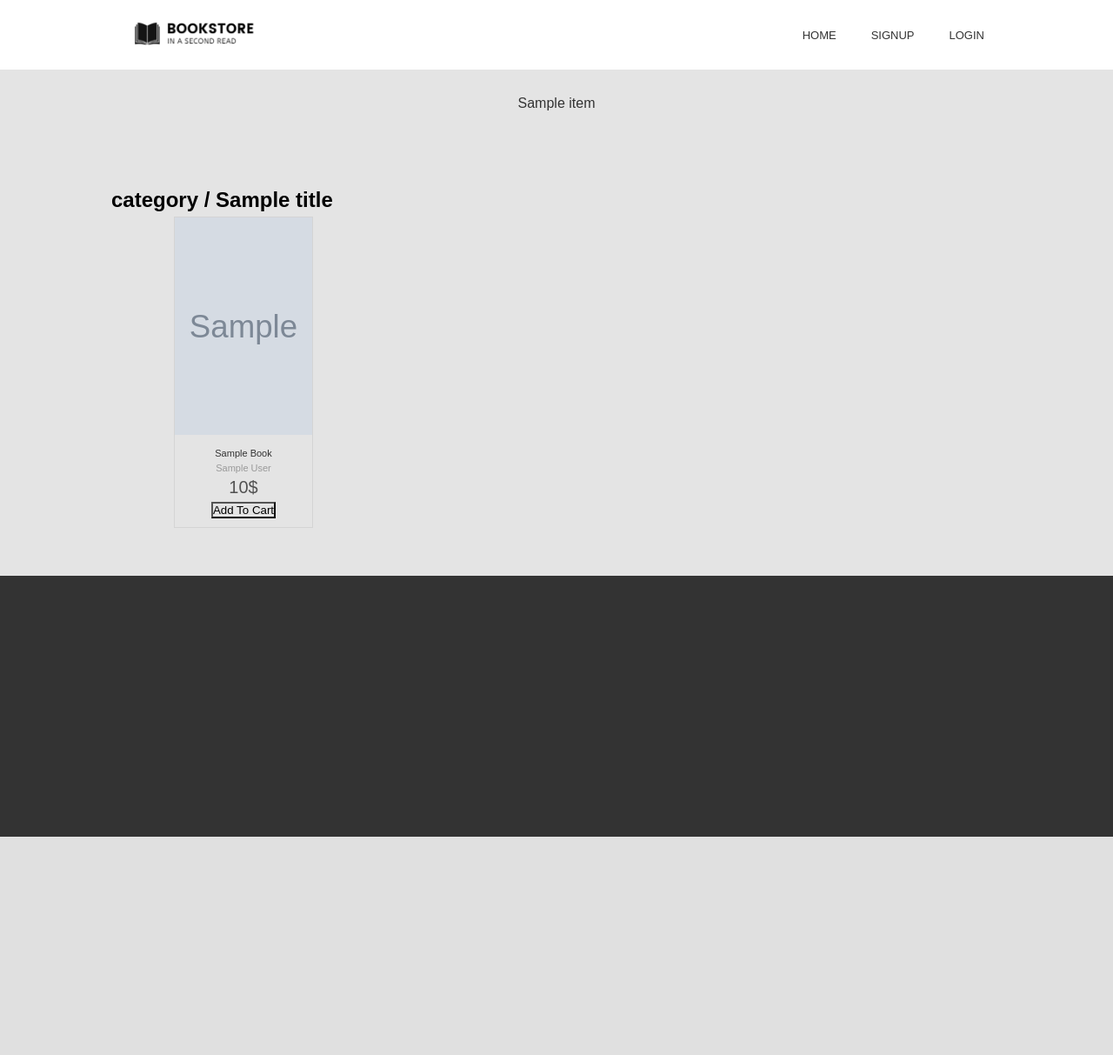
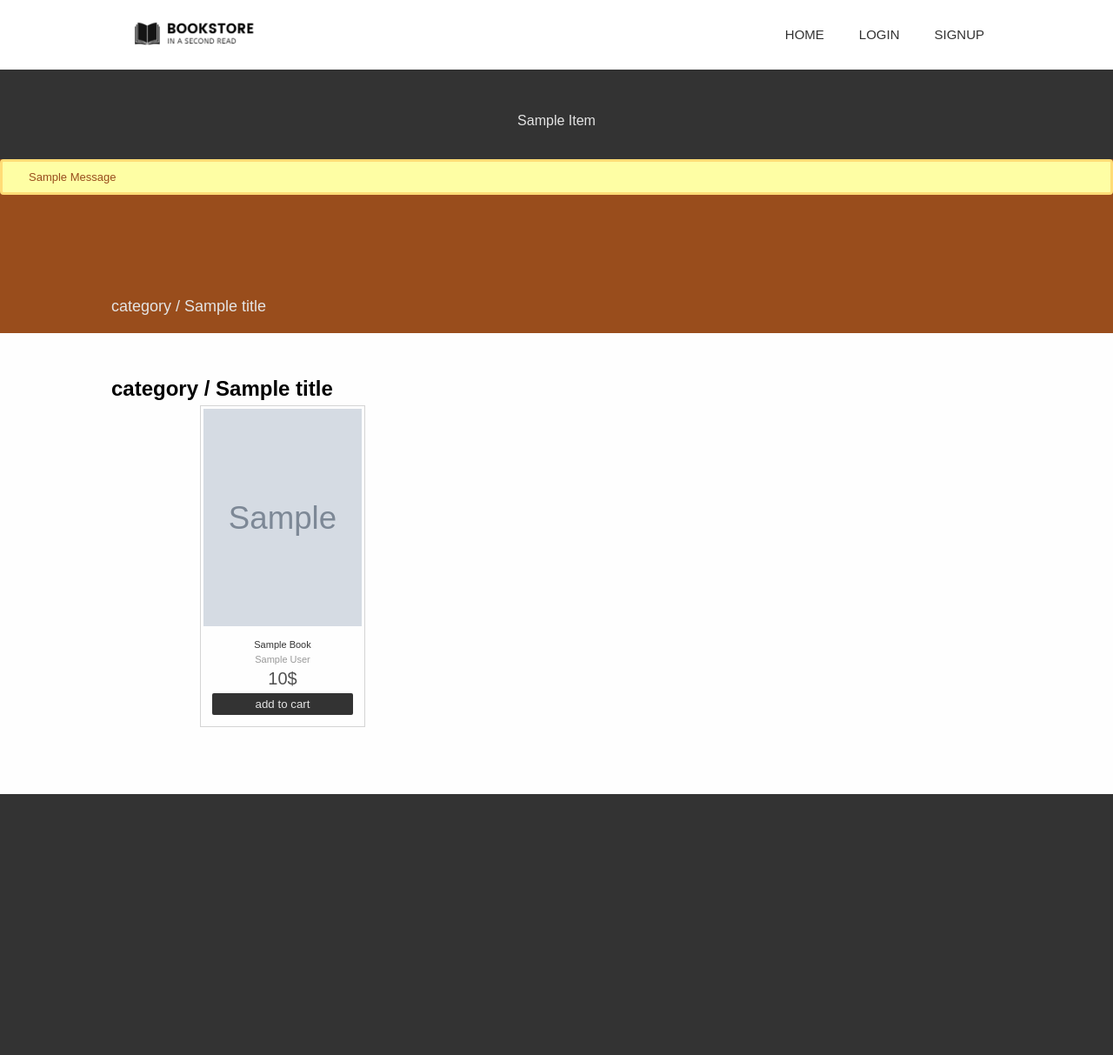
Before and after one commit to leviayelin/online_bookstore, a Django app: template bookstore/templates/store/categories.html in a window 1280 px wide. Shown: the whole page at 87% size. Before the commit the page ends 962 px from the top, so only its background shows below. Run offline with Django 5.2, Linux system fonts and the light colour scheme; the template is opened without the code that fills it: most values are stand-ins (such as "Sample title", 1, 10 or a date in 2020); grey boxes marked "Sample" are stand-in pictures; one stand-in notice (Sample message) is shown.

Commit message:
added style

```diff
--- a/bookstore/static/css/layout.css
+++ b/bookstore/static/css/layout.css
@@ -14,7 +14,6 @@
     padding:0;
     box-sizing:border-box;
     font-family:poppins, arial, sans-serif;
-    background:var(--light-color);
 }
 
 body{
@@ -54,12 +53,13 @@
     float:left;
     background:#fff;
     display:flex;
-    align-items:center;
+    align-items:bottom;
 }
 
 #navbar > ul{
     list-style:none;
-    display:inline-block;
+    display:flex;
+    align-items: end;;
     background:#fff;
 }
 
@@ -69,16 +69,13 @@
     float:right;
 }
 
-#navbar > ul > #user-cart{
-    padding:0;
-}
-
 #navbar > ul > li > a{
     text-decoration:none;
     color:var(--dark-color);
     background:#fff;
     text-transform:uppercase;
-    font-size:13px;
+    font-size:15px;
+    font-weight:500;
     border-radius:4px;
 }
 
@@ -159,9 +163,13 @@
 
 /* CATEGORIES NEVBAR */
 #categories{
-    margin-bottom:50px;
-    padding:30px 0 30px 0;
+    background:#333;
     position:relative;
+}
+
+#menu-categories {
+    padding:50px 0 15px 0;
+    background: inherit;
 }
 
 #menu-categories > ul{
@@ -176,24 +184,8 @@
 
 #menu-categories > ul > li > a{
     text-decoration:none;
-    color:#333;
-	background:var(--light-color);
-}
-
-#sub-category{
-	cursor:pointer;
-}
-
-#categories-menu{
-	display:none;
-	width:80%;
-	margin:auto 0;
-	padding:20px 20px 20px 0;
-	border:1px solid #333;
-	border-top:none;
-	border-radius:0 0 6px 6px;
-	position:absolute;
-	background:#eee;
+    color:var(--light-color);
+    text-transform:capitalize;
 }
 
 #categories-menu > a{
@@ -205,7 +197,7 @@
 }
 
 #sub-category{
-    margin-bottom:8px;
+    margin-bottom:20px;
 }
 
 #sub-category > a{
@@ -213,24 +205,36 @@
 }
 
 #sub-category > a:hover{
-    border-bottom:1px solid #333;
+    border-bottom:2px solid var(--light-color);
 }
 
-#sub-category:hover #categories-menu{
-	display:block;
+.showcase-header{
+    height:200px;
+	width:100%;
+    padding:20px 0;
+    display:flex;
+    align-items: end;
+	margin-bottom:50px;
+    background:#994D1C;
+}
+
+.showcase-header > .container > h2{
+    color:var(--light-color);
+    font-size:18px;
+    font-weight:400;
 }
 
 /* MESSAGES */
 .messages{
+    padding:10px 0 10px 30px;
     width:100%;
-    background:skyblue;
+    font-size:13px;
+    text-transform:capitalize;
+    color:#994D1C;
+    background:#FEFEA4;
     position:absolute;
-}
-
-.messages > p{
-    width:100%;
-    background:skyblue;
-    color:var(--dark-color);
+    border:3px solid #FFDC76;
+    border-radius:4px;
 }
 
 /* FOOTER */
--- a/bookstore/static/css/store/store.css
+++ b/bookstore/static/css/store/store.css
@@ -1,15 +1,23 @@
+.showcase-image{
+	height:200px;
+	width:100%;
+	margin-bottom:50px;
+	background-image:url("../../images/book-background-1.jpg");
+}
+
 /* book-card-list */
 .cards-container{
 	display:grid;
-	grid-template-columns:repeat(auto-fill,minmax(170px,170px));
+	grid-template-columns:repeat(auto-fill,minmax(200px,170px));
 	justify-content: center;
 	column-gap:10px;
-	row-gap:30px;
+	row-gap:10px;
 }
 
 .book-card{
 	max-width:200px;
 	margin:5px;
+	padding:3px;
 	border:1px solid var(--gary-color);
 	transition:box-shadow .3s linear;
 	text-align:center;
--- a/bookstore/static/css/utilities.css
+++ b/bookstore/static/css/utilities.css
@@ -2,6 +2,10 @@
 .container{
     width:80%;
     margin:0 auto;
+}
+
+.default-container{
+    min-height:430px;
 }
 
 .default-container > h1{
@@ -15,6 +19,16 @@
     border-radius:8px;
 }
 
+.btn{
+    width:100%;
+    padding:5px 0;
+    background:#333;
+    text-transform:lowercase;
+    color:var(--light-color);
+    border:none;
+    border-radius:2px;
+}
+
 /* ALIGNING ELEMENTS */
 .flex{
     height:100%;
--- a/bookstore/store/views.py
+++ b/bookstore/store/views.py
@@ -4,7 +4,6 @@
 from django.contrib.auth.decorators import login_required
 from django.http import JsonResponse
 from django.views.decorators.csrf import csrf_exempt
-from .forms import ReviewForm
 from django.urls import reverse
 import json
 
@@ -38,11 +37,13 @@
 def details_views(request,slug, id):
     bookDetails = BooksList.objects.get(slug=slug, id=id)
     book_reviews = Reviews.objects.filter(book=bookDetails).order_by('-date')
+    category = Category.objects.all()
 
     return render(request, 'store/book_details.html', {
 
         'book_details':bookDetails,
-        'book_reviews':book_reviews
+        'book_reviews':book_reviews,
+        'categories':category
 
         })
 
--- a/bookstore/templates/layout.html
+++ b/bookstore/templates/layout.html
@@ -21,7 +21,15 @@
                 </div>
                 <nav id="navbar">
                     <ul>
+                        <li><a href="{% url 'store:home' %}">home</a></li>
                         {% if user.is_authenticated %}
+
+                        <li id="user-cart">
+                            <a href="{% url 'users:user' %}">
+                            <img id="cart-icon" src="{%static 'icons/cart.png' %}">
+                            <span class="cart-items-added" id="quantity">{{ total_quantity|default:0 }}</span>
+                            </a>
+                        </li>
 
                         <li>
                             <form id="logout-form" action="{% url 'accounts:logout' %}" method="post">
@@ -29,26 +37,19 @@
                                 <button class="logout-btn" type="submit">logout</button>
                             </form>
                         </li>
-                        <li id="user-cart">
-                            <a href="{% url 'users:user' %}">
-                            <img id="cart-icon" src="{%static 'icons/cart.png' %}">
-                            <span class="cart-items-added" id="quantity">{{ total_quantity|default:0 }}</span>
-                            </a>
-                        </li>
                         {% else %}
 
                         <li><a href="{% url 'accounts:login' %}">login</a></li>
                         <li><a href="{% url 'accounts:signup'%}">signup</a></li>
 
                         {% endif %}
-                        <li><a href="{% url 'store:home' %}">home</a></li>
                     </ul>
                 </nav>
             </div>
 
         </header>
 
-        <main class="container">
+        <main>
     {% block content %}
 
 
--- a/bookstore/templates/navbar.html
+++ b/bookstore/templates/navbar.html
@@ -1,7 +1,7 @@
  <!-- category nevbar -->
 
 <section id="categories">
-    <nav id="menu-categories">
+    <nav id="menu-categories" class="container">
         <ul>
             {% for item in categories%}
             <li id="sub-category">
@@ -10,8 +10,10 @@
             {% endfor %}
         </ul>
     </nav>
+    {% if messages %}
+    {% for message in messages %}
+    <p class="messages">{{message}}</p>
+    {% endfor%}
+    {% endif %}
 
-    <!-- <div class="messages">
-        <p>tetsing</p>
-    </div> -->
 </section>
--- a/bookstore/templates/store/categories.html
+++ b/bookstore/templates/store/categories.html
@@ -4,12 +4,18 @@
 {% block extra_css%}
 <link rel="stylesheet" href="{% static 'css/store/store.css' %}">
 {% endblock %}
+
 {% block content %}
 
     {% include 'navbar.html' %}
 
+    <div class="showcase-header">
+        <div class="container">
+            <h2>category / {{title}}</h2>
+        </div>
+    </div>
 
-    <section class="default-container">
+    <section class="default-container container">
         <div>
         <h2>category / {{title}}</h2>
         </div>
@@ -24,7 +30,7 @@
                     <h3 class="book-title">{{book.title}}</h3>
                     <p class="book-sub-title">{{book.author}}</p>
                     <p class="book-price">{{book.price}}$</p>
-                    <button class="add-book-btn" value="{{book.id}}">Add To Cart</button>
+                    <button class="add-book-btn btn" value="{{book.id}}">Add To Cart</button>
                 </div>
             </div>
 
```
Also changed, not shown: other parts of bookstore/static/css/layout.css (+22 -15 lines), bookstore/templates/store/book_details.html (+6 -2 lines), bookstore/templates/store/store.html (+5 -2 lines).
